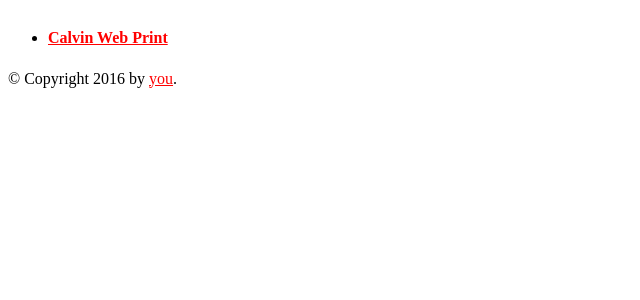
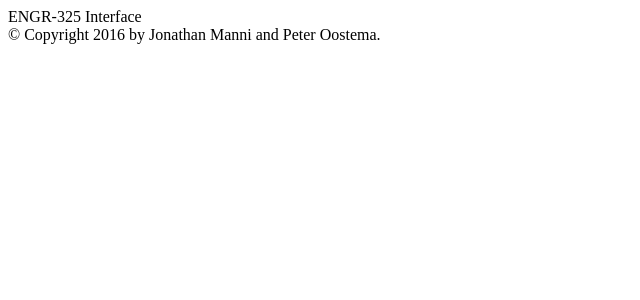
Before and after one commit to jondmanni/vertiGrow, a Flask app: template templates/base.html in a window 1280 px wide. Shown: the top 300 px of the page, without its empty margins (0-640 px from the left). Run offline with Flask 2, Linux system fonts and the light colour scheme; the template is opened without the code that fills it, so the values that code supplies are empty.

Commit message:
Update base.html

```diff
--- a/templates/base.html
+++ b/templates/base.html
@@ -2,23 +2,17 @@
 <html>
   <head>
     {% block head %}
-    <link rel="sylesheet" href="static/css/style.css">
+    <link rel="stylesheet" type="text/css" href="static/css/style.css" media="screen">
     <link rel="stylesheet" href="{{ url_for('static', filename='style.css') }}">
-    <title>{% block title %}{% endblock %} - My Webpage</title>
+    <title>{% block title %}{% endblock %} - ENGR-325</title>
     {% endblock %}
   </head>
   <body>
-    <nav class="top-bar" data-topbar role="navigation">
-      <ul class="title-area">
-        <li class="name">
-          <h1><a href="/test">Calvin Web Print</a></h1>
-        </li>
-      </ul>
-    </nav>
+    <div id="titlebar">ENGR-325 Interface</div>
     <div id="content">{% block content %}{% endblock %}</div>
     <div id="footer">
       {% block footer %}
-      &copy; Copyright 2016 by <a href="http://localhost/">you</a>.
+      &copy; Copyright 2016 by Jonathan Manni and Peter Oostema.
       {% endblock %}
     </div>
   </body>
```
Also changed, not shown: 1 other file.
